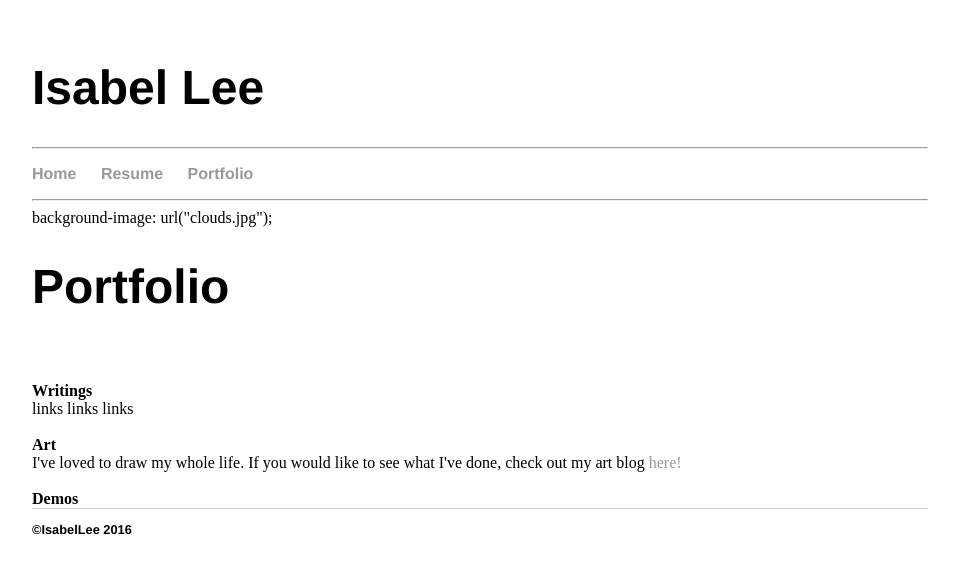
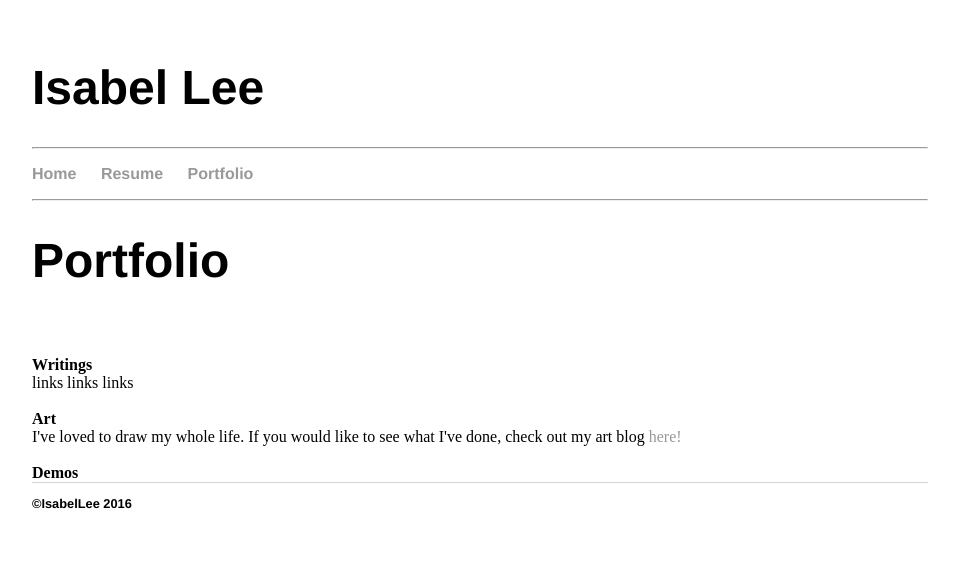
Before and after one commit to isabelringing1/old_website, a Jekyll site: the page built from portfolio/index.html, in a window 1280 px wide. Shown: the top 574 px of the page, without its empty margins (160-1119 px from the left). Built offline with Jekyll 4.4.1, drawn with Linux system fonts in a browser that asks for light colours.

Commit message:
Update index.html

```diff
--- a/portfolio/index.html
+++ b/portfolio/index.html
@@ -1,7 +1,6 @@
 ---
 layout: default
 ---
-  background-image: url("clouds.jpg");
   <div class="portfolio">
     <h1> Portfolio</h1><br><br>
       <strong>Writings</strong><br>
```
